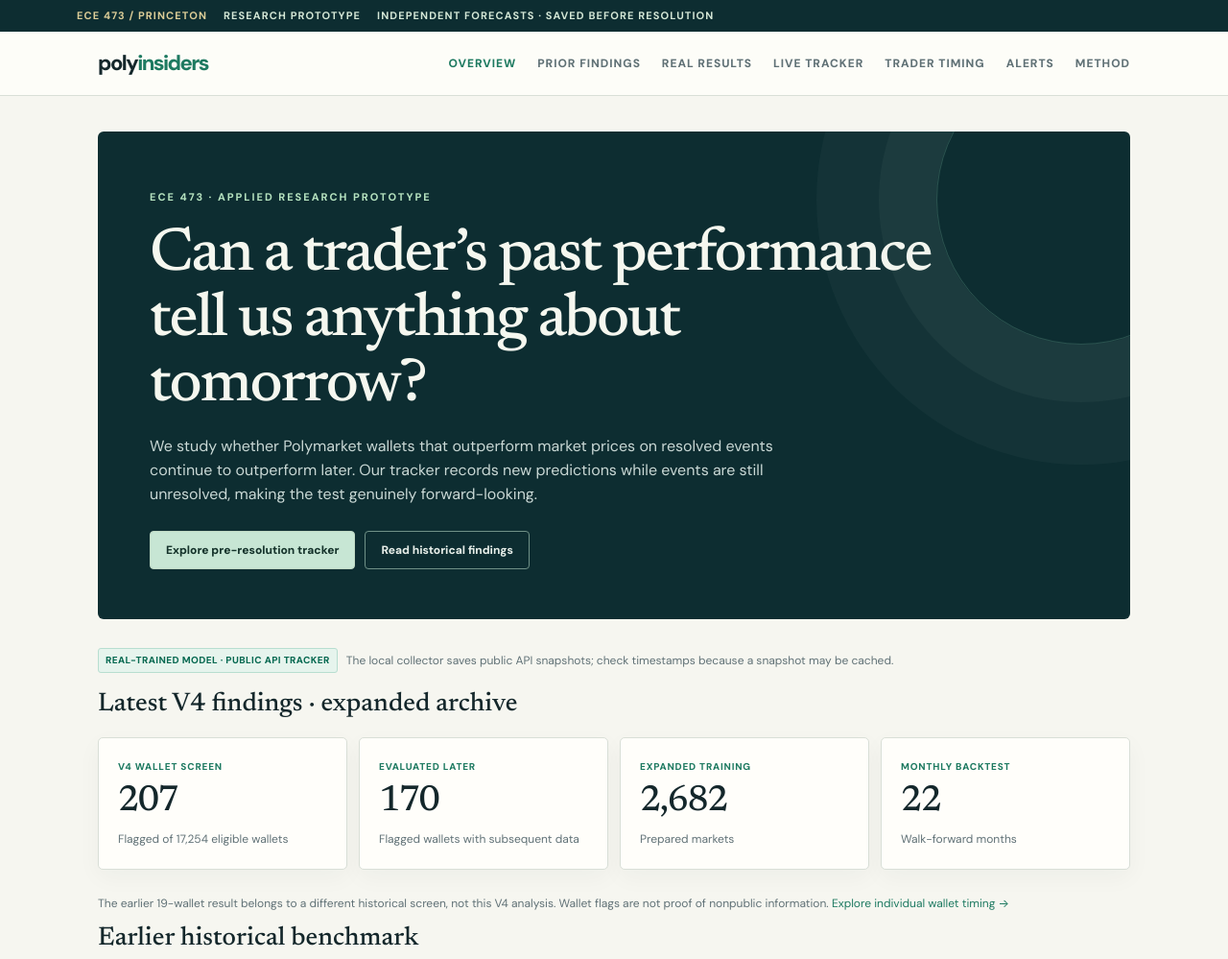
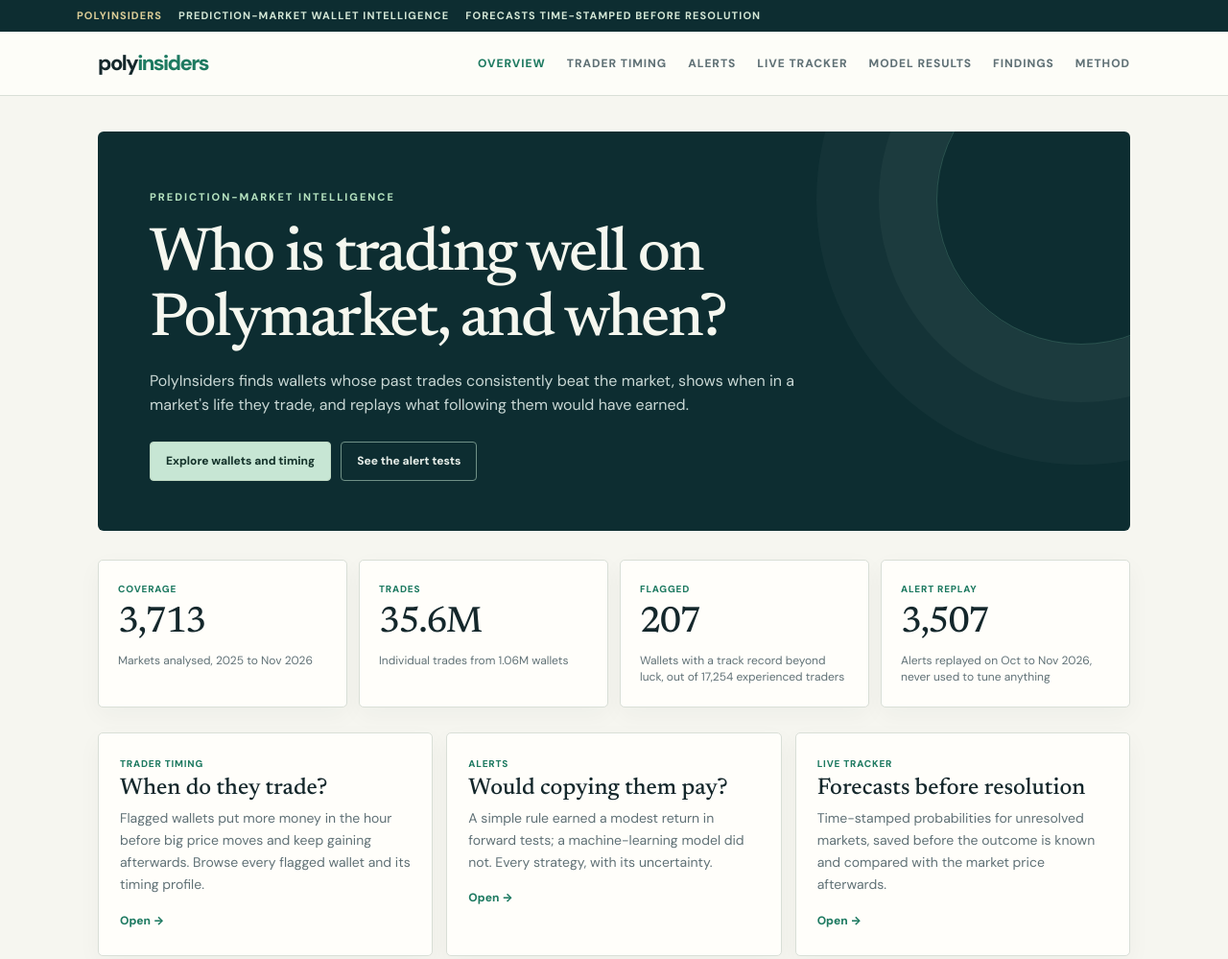
Before and after one commit to aidensandler/polyInsider, a plain HTML site: page web/index.html in a window 1280 px wide. Shown: the top 999 px of the page at 96% size. Drawn offline with Linux system fonts and the light colour scheme.

Commit message:
Website: real landing page, remove TA/V4/how-to-interpret sections, clean nav and footer

```diff
--- a/web/assets/app.js
+++ b/web/assets/app.js
@@ -4,11 +4,11 @@ const esc=s=>String(s??'').replace(/[&<>"']/g,c=>({'&':'&amp;','<':'&lt;','>':'&
 const fmt=(x,n=1)=>Number(x).toLocaleString('en-US',{maximumFractionDigits:n,minimumFractionDigits:n});
 const num=x=>Number(x).toLocaleString('en-US',{maximumFractionDigits:0});
 const pct=x=>fmt(Number(x)*100,1)+'%';
-const nav=[['index.html','Overview'],['findings.html','Prior findings'],['empirical.html','Real results'],['tracker.html','Live tracker'],['timing.html','Trader timing'],['alerts.html','Alerts'],['methodology.html','Method']];
+const nav=[['index.html','Overview'],['timing.html','Trader timing'],['alerts.html','Alerts'],['tracker.html','Live tracker'],['empirical.html','Model results'],['findings.html','Findings'],['methodology.html','Method']];
 function layout(page){
- $('ticker').innerHTML='<b>ECE 473 / Princeton</b><span>Research prototype</span><span>Independent forecasts · saved before resolution</span>';
+ $('ticker').innerHTML='<b>PolyInsiders</b><span>Prediction-market wallet intelligence</span><span>Forecasts time-stamped before resolution</span>';
  $('hdr').innerHTML='<div class="inner"><a class="brand" href="index.html">poly<span>insiders</span></a><nav>'+nav.map(([href,name])=>'<a '+(href===page?'class="active" ':'')+'href="'+href+'">'+name+'</a>').join('')+'</nav></div>';
- $('ftr').innerHTML='<div class="footer"><div class="inner footcols"><div><strong>PolyInsiders · ECE 473</strong><div>Aiden Sandler &amp; Emilly Antero · November 2026</div></div><div>Research only. Public wallet performance does not prove private information.<div><a href="methodology.html">Methods &amp; limitations</a></div></div></div></div>';
+ $('ftr').innerHTML='<div class="footer"><div class="inner footcols"><div><strong>PolyInsiders</strong><div>Built by Aiden Sandler &amp; Emilly Antero</div></div><div>For research and information only, not financial advice. A strong trading record does not prove private information.<div><a href="methodology.html">Method &amp; limitations</a></div></div></div></div>';
 }
 async function getJSON(p){const response=await fetch(p+'?v='+Date.now(),{cache:'no-store'});if(!response.ok)throw Error(response.status+' from '+p);return await response.json()}
 function setText(id,text){const el=$(id);if(el)el.textContent=text}
--- a/web/index.html
+++ b/web/index.html
@@ -1,42 +1,9 @@
-<!doctype html><html lang="en"><head><meta charset="utf-8"><meta name="viewport" content="width=device-width, initial-scale=1"><meta name="description" content="ECE 473 project: identifying wallet performance and forecasting unresolved events with time-stamped predictions"><title>PolyInsiders | Research Overview</title><link rel="stylesheet" href="assets/style.css"></head><body><div id="ticker"></div><div id="hdr"></div><main>
-<section class="hero"><span class="eyebrow">ECE 473 · Applied research prototype</span><h1>Can a trader’s past performance tell us anything about tomorrow?</h1><p>We study whether Polymarket wallets that outperform market prices on resolved events continue to outperform later. Our tracker records new predictions while events are still unresolved, making the test genuinely forward-looking.</p><div class="actions"><a class="btn" href="tracker.html">Explore pre-resolution tracker</a><a class="btn secondary" href="findings.html">Read historical findings</a></div></section>
-<div class="statusline"><span class="pill" style="background:#e6f4ed;color:#086a52;border:1px solid #b7ded0">Real-trained model · public API tracker</span><span>The local collector saves public API snapshots; check timestamps because a snapshot may be cached.</span></div>
-
-<!-- LATEST-V4-RESULTS -->
-<h2 class="sectiontitle">Latest V4 findings · expanded archive</h2>
-<div class="kpis">
-<div class="metric">
-<div class="tag">V4 wallet screen</div>
-<div class="val">207</div>
-<div class="lbl">Flagged of 17,254 eligible wallets</div>
-</div>
-<div class="metric">
-<div class="tag">Evaluated later</div>
-<div class="val">170</div>
-<div class="lbl">Flagged wallets with subsequent data</div>
-</div>
-<div class="metric">
-<div class="tag">Expanded training</div>
-<div class="val">2,682</div>
-<div class="lbl">Prepared markets</div>
-</div>
-<div class="metric">
-<div class="tag">Monthly backtest</div>
-<div class="val">22</div>
-<div class="lbl">Walk-forward months</div>
-</div>
-</div>
-<p class="small">
-The earlier 19-wallet result belongs to a different historical
-screen, not this V4 analysis. Wallet flags are not proof of
-nonpublic information.
-<a href="timing.html">Explore individual wallet timing →</a>
-</p>
-<!-- END LATEST-V4-RESULTS -->
-
-<h2 class="sectiontitle">Earlier historical benchmark</h2>
-<div id="hist-kpis" class="kpis"></div>
-<section class="grid"><div class="panel"><div class="hd"><h2>The research question</h2><span class="sub">Earlier outcomes → later outcomes</span></div><div class="bd prose"><p>Can we identify wallets with unusually strong returns using only information available before a cut-off date, and do those wallets perform better than comparable wallets on later events?</p><p>Our previous historical analysis suggests <strong>persistent differences in performance</strong>, not proof of insider trading. We separate wallet scoring from the new event-level probability forecast.</p><a href="methodology.html">Read the complete methods →</a></div></div><div class="panel"><div class="hd"><h2>What the TA asked for</h2><span class="sub">Our new contribution</span></div><div class="bd prose"><p><strong>Before resolution:</strong> observe public trades and market prices; score participating wallets using only their earlier resolved events; output a forecast and save its timestamp.</p><p><strong>After resolution:</strong> match the saved prediction to a verified outcome and compare forecast accuracy with the original market probability.</p><p>Unlike a retrospective leaderboard, the tracker creates an audit trail that cannot be silently replaced by hindsight.</p></div></div></section>
+<!doctype html><html lang="en"><head><meta charset="utf-8"><meta name="viewport" content="width=device-width, initial-scale=1"><meta name="description" content="PolyInsiders tracks Polymarket wallets with unusually strong track records, shows when they trade, and replays what following them would have earned."><title>PolyInsiders | Who is trading well on Polymarket, and when?</title><link rel="stylesheet" href="assets/style.css">
+<style>.cards{display:grid;grid-template-columns:repeat(3,minmax(0,1fr));gap:14px;margin:8px 0 28px}.card{display:block;border:1px solid var(--border);background:var(--panel);border-radius:5px;padding:24px 22px;box-shadow:var(--shadow);color:inherit}.card:hover{text-decoration:none;border-color:#8fb59c}.card h3{font:500 24px 'Newsreader',Georgia,serif;margin:6px 0 8px}.card p{margin:0 0 12px;font-size:14px;line-height:1.65;color:var(--muted)}.card .go{font-size:12px;font-weight:800;color:var(--green)}@media(max-width:820px){.cards{grid-template-columns:1fr}}.steps{counter-reset:s}.steps li{margin-bottom:12px}</style></head><body><div id="ticker"></div><div id="hdr"></div><main>
+<section class="hero"><span class="eyebrow">Prediction-market intelligence</span><h1>Who is trading well on Polymarket, and when?</h1><p>PolyInsiders finds wallets whose past trades consistently beat the market, shows when in a market's life they trade, and replays what following them would have earned.</p><div class="actions"><a class="btn" href="timing.html">Explore wallets and timing</a><a class="btn secondary" href="alerts.html">See the alert tests</a></div></section>
+<div class="kpis"><div class="metric"><div class="tag">Coverage</div><div class="val">3,713</div><div class="lbl">Markets analysed, 2025 to Nov 2026</div></div><div class="metric"><div class="tag">Trades</div><div class="val">35.6M</div><div class="lbl">Individual trades from 1.06M wallets</div></div><div class="metric"><div class="tag">Flagged</div><div class="val">207</div><div class="lbl">Wallets with a track record beyond luck, out of 17,254 experienced traders</div></div><div class="metric"><div class="tag">Alert replay</div><div class="val">3,507</div><div class="lbl">Alerts replayed on Oct to Nov 2026, never used to tune anything</div></div></div>
+<div class="cards"><a class="card" href="timing.html"><div class="tag" style="font-size:10px;font-weight:800;letter-spacing:.08em;color:var(--green);text-transform:uppercase">Trader timing</div><h3>When do they trade?</h3><p>Flagged wallets put more money in the hour before big price moves and keep gaining afterwards. Browse every flagged wallet and its timing profile.</p><span class="go">Open →</span></a><a class="card" href="alerts.html"><div class="tag" style="font-size:10px;font-weight:800;letter-spacing:.08em;color:var(--green);text-transform:uppercase">Alerts</div><h3>Would copying them pay?</h3><p>A simple rule earned a modest return in forward tests; a machine-learning model did not. Every strategy, with its uncertainty.</p><span class="go">Open →</span></a><a class="card" href="tracker.html"><div class="tag" style="font-size:10px;font-weight:800;letter-spacing:.08em;color:var(--green);text-transform:uppercase">Live tracker</div><h3>Forecasts before resolution</h3><p>Time-stamped probabilities for unresolved markets, saved before the outcome is known and compared with the market price afterwards.</p><span class="go">Open →</span></a></div>
+<section class="grid"><div class="panel"><div class="hd"><h2>How it works</h2></div><div class="bd prose"><ol class="steps"><li><strong>Score.</strong> Each wallet gets an evidence score from its earlier resolved events only, comparing its entry prices with how events actually ended.</li><li><strong>Flag.</strong> Wallets whose score is too high to be explained by luck, after correcting for testing thousands of wallets, are flagged.</li><li><strong>Test forward.</strong> Flags are frozen, then checked on later markets, including a control group of crypto up/down markets where informed trading is unlikely.</li></ol><a href="methodology.html">Read the full method →</a></div></div>
+<div class="panel"><div class="hd"><h2>What we found</h2></div><div class="bd prose"><p>Flagged wallets keep outperforming on later events, and they trade differently: more of their money lands right before big price moves.</p><p>Following their trades earned about 8% per dollar staked in our forward tests, with wide uncertainty and a few wallets doing much of the work. Results are research findings, not trading advice.</p><a href="findings.html">See the findings →</a></div></div></section>
 <section class="panel"><div class="hd"><h2>Current tracker snapshot</h2><a href="tracker.html" class="sub">Open full tracker →</a></div><div id="live-status" class="statusline" style="padding:0 22px"></div><div id="market-feed"></div></section>
-<div class="callout warning"><p><strong>How to interpret this site:</strong> historical statistics are labeled as team-reported from the prior project. When the live collector runs, it uses a model trained on real archived fills. Saved public API snapshots may be stale after disconnection. Historical information timestamps and settlement require independent verification.</p></div>
-</main><div id="ftr"></div><script src="assets/app.js"></script><script>layout('index.html');renderHistory();loadLive();</script></body></html>
+</main><div id="ftr"></div><script src="assets/app.js"></script><script>layout('index.html');loadLive();</script></body></html>
```
Also changed, not shown: web/alerts.html (+1 -1 lines), web/empirical.html (+7 -37 lines), web/findings.html (+3 -33 lines), web/methodology.html (+1 -1 lines), web/timing.html (+1 -1 lines), web/timing_hourly.html (+6 -15 lines), web/tracker.html (+3 -3 lines).
